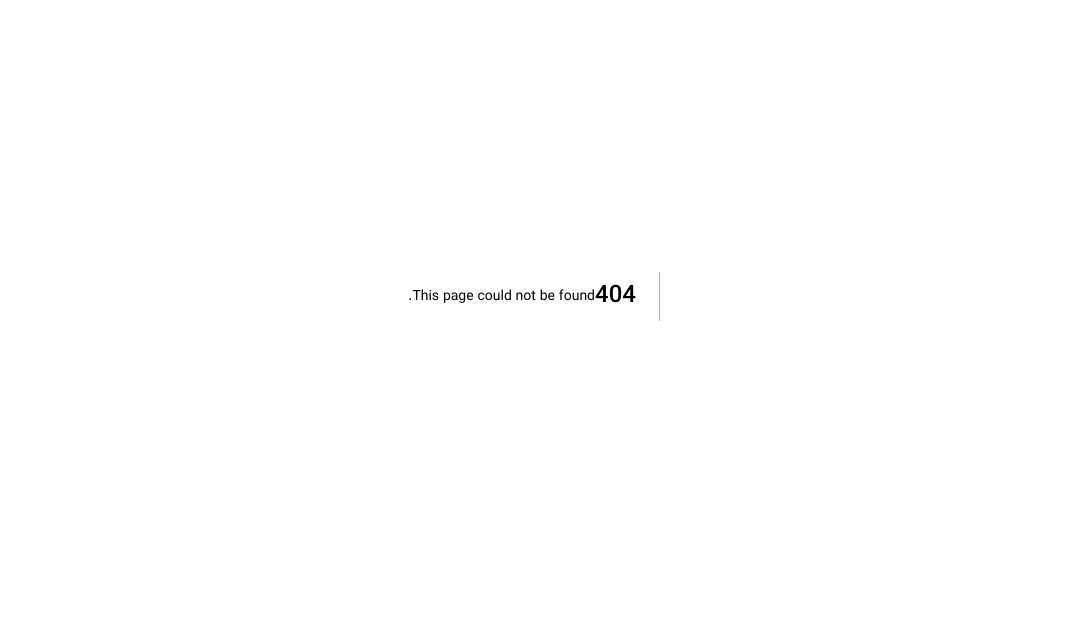
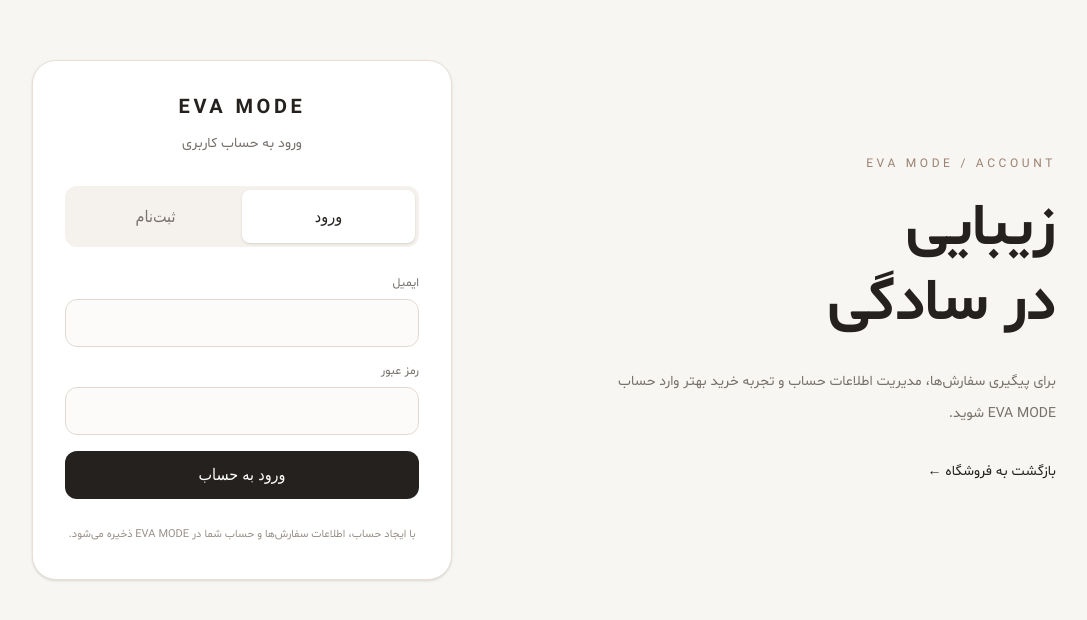
Before and after one commit to evamode29/eva-mode, a Next.js app: page /login in a window 1280 px wide. Before the commit this address had no page. Shown: the part 104-724 px from the top of the page, without its empty margins (96-1183 px from the left). Built offline with nearby package versions, Linux system fonts and the light colour scheme.

Commit message:
Add EVA MODE login and registration page

```diff
--- /dev/null
+++ b/app/login/page.tsx
@@ -0,0 +1,220 @@
+"use client";
+
+import { FormEvent, useState } from "react";
+import Link from "next/link";
+import { useRouter, useSearchParams } from "next/navigation";
+import { createClient } from "@/lib/supabase/client";
+
+export default function LoginPage() {
+  const router = useRouter();
+  const searchParams = useSearchParams();
+  const next = searchParams.get("next") || "/";
+
+  const [mode, setMode] = useState<"login" | "signup">("login");
+  const [email, setEmail] = useState("");
+  const [password, setPassword] = useState("");
+  const [fullName, setFullName] = useState("");
+  const [mobile, setMobile] = useState("");
+  const [loading, setLoading] = useState(false);
+  const [message, setMessage] = useState("");
+  const [error, setError] = useState("");
+
+  async function handleSubmit(event: FormEvent<HTMLFormElement>) {
+    event.preventDefault();
+    setLoading(true);
+    setError("");
+    setMessage("");
+
+    const supabase = createClient();
+
+    if (mode === "login") {
+      const { error: loginError } = await supabase.auth.signInWithPassword({
+        email: email.trim(),
+        password,
+      });
+
+      if (loginError) {
+        setError("ایمیل یا رمز عبور صحیح نیست.");
+        setLoading(false);
+        return;
+      }
+
+      router.replace(next);
+      router.refresh();
+      return;
+    }
+
+    const { data, error: signupError } = await supabase.auth.signUp({
+      email: email.trim(),
+      password,
+      options: {
+        data: {
+          full_name: fullName.trim(),
+          mobile: mobile.trim(),
+        },
+        emailRedirectTo: `${window.location.origin}/auth/callback?next=${encodeURIComponent(next)}`,
+      },
+    });
+
+    if (signupError) {
+      setError(signupError.message);
+      setLoading(false);
+      return;
+    }
+
+    if (data.session) {
+      router.replace(next);
+      router.refresh();
+      return;
+    }
+
+    setMessage("حساب شما ساخته شد. لینک تأیید به ایمیل شما ارسال شد.");
+    setLoading(false);
+  }
+
+  return (
+    <main dir="rtl" className="min-h-screen bg-[#f8f6f2] px-4 py-10 md:py-16">
+      <div className="mx-auto grid min-h-[calc(100vh-5rem)] max-w-5xl items-center gap-8 lg:grid-cols-[1fr_420px]">
+        <section className="hidden lg:block">
+          <p className="text-xs tracking-[0.3em] text-[#9a8170]">
+            EVA MODE / ACCOUNT
+          </p>
+          <h1 className="mt-5 text-6xl font-semibold leading-tight text-[#24211f]">
+            زیبایی
+            <br />
+            در سادگی
+          </h1>
+          <p className="mt-6 max-w-md text-sm leading-8 text-[#77716b]">
+            برای پیگیری سفارش‌ها، مدیریت اطلاعات حساب و تجربه خرید بهتر وارد حساب EVA MODE شوید.
+          </p>
+          <Link href="/" className="mt-8 inline-flex text-sm text-[#9a8170]">
+            بازگشت به فروشگاه ←
+          </Link>
+        </section>
+
+        <section className="rounded-3xl border border-[#e7e0d8] bg-white p-6 shadow-sm md:p-8">
+          <div className="mb-8 text-center">
+            <Link href="/" className="text-xl font-semibold tracking-[0.18em] text-[#24211f]">
+              EVA MODE
+            </Link>
+            <p className="mt-3 text-sm text-[#77716b]">
+              {mode === "login" ? "ورود به حساب کاربری" : "ساخت حساب کاربری"}
+            </p>
+          </div>
+
+          <div className="mb-7 grid grid-cols-2 rounded-xl bg-[#f5f1ec] p-1">
+            <button
+              type="button"
+              onClick={() => {
+                setMode("login");
+                setError("");
+                setMessage("");
+              }}
+              className={`rounded-lg px-4 py-3 text-sm transition ${
+                mode === "login"
+                  ? "bg-white font-semibold text-[#24211f] shadow-sm"
+                  : "text-[#77716b]"
+              }`}
+            >
+              ورود
+            </button>
+            <button
+              type="button"
+              onClick={() => {
+                setMode("signup");
+                setError("");
+                setMessage("");
+              }}
+              className={`rounded-lg px-4 py-3 text-sm transition ${
+                mode === "signup"
+                  ? "bg-white font-semibold text-[#24211f] shadow-sm"
+                  : "text-[#77716b]"
+              }`}
+            >
+              ثبت‌نام
+            </button>
+          </div>
+
+          <form onSubmit={handleSubmit} className="space-y-4">
+            {mode === "signup" && (
+              <>
+                <label className="block">
+                  <span className="mb-2 block text-xs text-[#77716b]">نام و نام خانوادگی</span>
+                  <input
+                    value={fullName}
+                    onChange={(event) => setFullName(event.target.value)}
+                    required
+                    className="h-12 w-full rounded-xl border border-[#e1d9d1] bg-[#fcfbf9] px-4 text-sm outline-none transition focus:border-[#9a8170]"
+                  />
+                </label>
+
+                <label className="block">
+                  <span className="mb-2 block text-xs text-[#77716b]">شماره موبایل</span>
+                  <input
+                    value={mobile}
+                    onChange={(event) => setMobile(event.target.value)}
+                    inputMode="tel"
+                    className="h-12 w-full rounded-xl border border-[#e1d9d1] bg-[#fcfbf9] px-4 text-sm outline-none transition focus:border-[#9a8170]"
+                  />
+                </label>
+              </>
+            )}
+
+            <label className="block">
+              <span className="mb-2 block text-xs text-[#77716b]">ایمیل</span>
+              <input
+                type="email"
+                value={email}
+                onChange={(event) => setEmail(event.target.value)}
+                autoComplete="email"
+                required
+                className="h-12 w-full rounded-xl border border-[#e1d9d1] bg-[#fcfbf9] px-4 text-sm outline-none transition focus:border-[#9a8170]"
+              />
+            </label>
+
+            <label className="block">
+              <span className="mb-2 block text-xs text-[#77716b]">رمز عبور</span>
+              <input
+                type="password"
+                value={password}
+                onChange={(event) => setPassword(event.target.value)}
+                autoComplete={mode === "login" ? "current-password" : "new-password"}
+                minLength={6}
+                required
+                className="h-12 w-full rounded-xl border border-[#e1d9d1] bg-[#fcfbf9] px-4 text-sm outline-none transition focus:border-[#9a8170]"
+              />
+            </label>
+
+            {error && (
+              <div className="rounded-xl border border-red-200 bg-red-50 px-4 py-3 text-xs leading-6 text-red-700">
+                {error}
+              </div>
+            )}
+
+            {message && (
+              <div className="rounded-xl border border-emerald-200 bg-emerald-50 px-4 py-3 text-xs leading-6 text-emerald-700">
+                {message}
+              </div>
+            )}
+
+            <button
+              type="submit"
+              disabled={loading}
+              className="h-12 w-full rounded-xl bg-[#24211f] text-sm font-medium text-white transition hover:opacity-90 disabled:cursor-not-allowed disabled:opacity-60"
+            >
+              {loading
+                ? "لطفاً صبر کنید..."
+                : mode === "login"
+                  ? "ورود به حساب"
+                  : "ساخت حساب کاربری"}
+            </button>
+          </form>
+
+          <p className="mt-6 text-center text-[11px] leading-6 text-[#99918a]">
+            با ایجاد حساب، اطلاعات سفارش‌ها و حساب شما در EVA MODE ذخیره می‌شود.
+          </p>
+        </section>
+      </div>
+    </main>
+  );
+}
```
